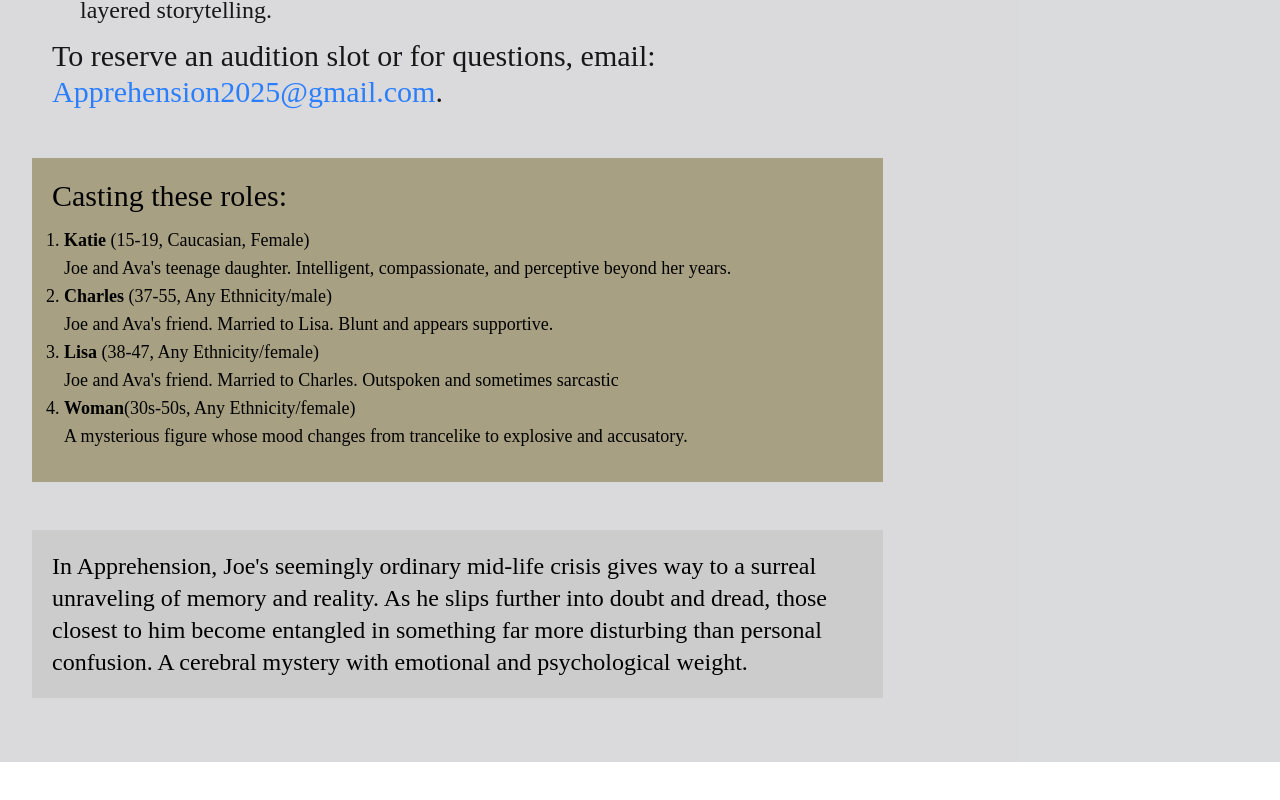
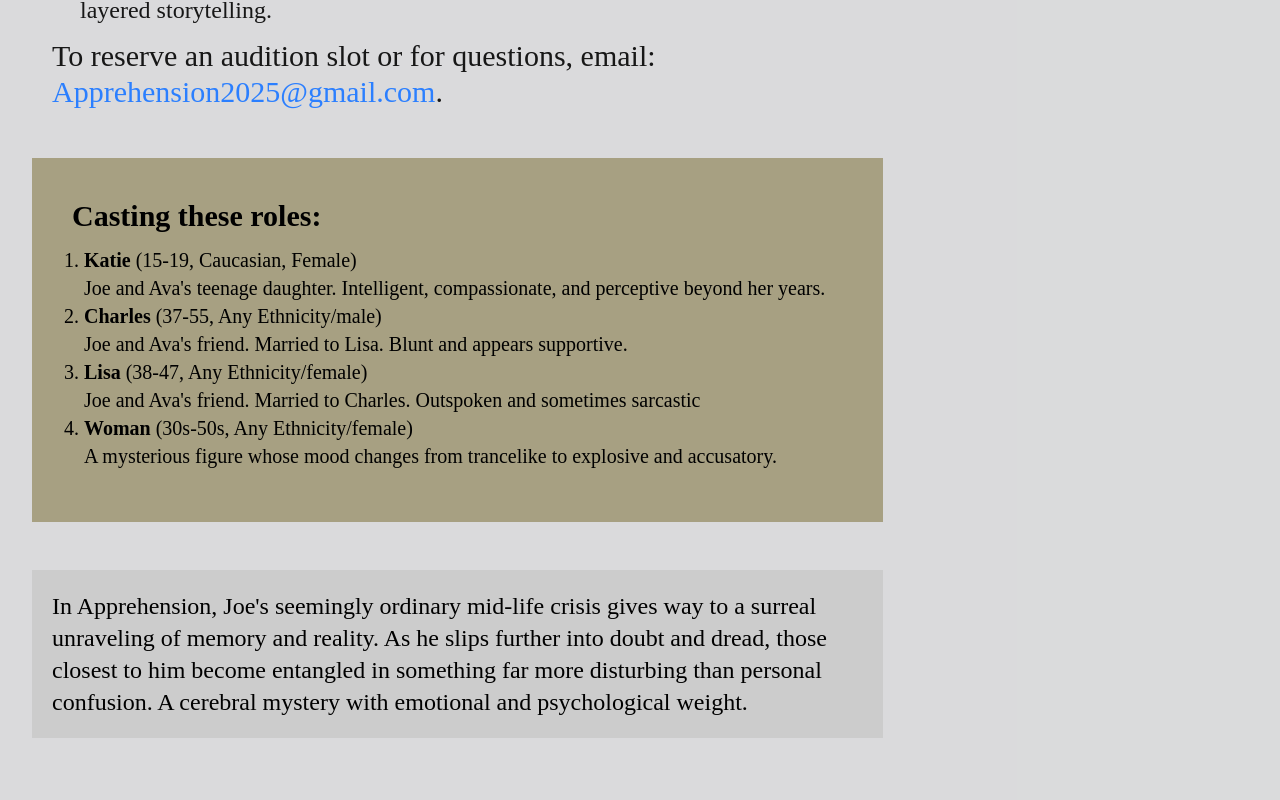
Before and after one commit to lbdeyo/apprehensionplay, a Next.js app: page /audition in a window 1280 px wide. Shown: the part 893-1693 px from the top of the page. Before the commit the page ends 1655 px from the top, so only its background shows below. Built offline with nearby package versions, Linux system fonts and the light colour scheme; a web font is replaced by a local one.

Commit message:
adjusting layout again

```diff
--- a/app/audition/page.tsx
+++ b/app/audition/page.tsx
@@ -62,8 +62,8 @@ export default function Audition() {
                     </div>
                 </section>
 
-                <div className="w-full md:max-w-[70%] p-5 bg-[#a7a082] text-black text-lg">
-                    <h1 className="text-3xl">Casting  these roles:</h1>
+                <div className="w-full md:max-w-[70%] p-10  bg-[#a7a082] text-black text-xl">
+                    <h1 className="text-3xl"><strong>Casting these roles:</strong></h1>
 
                     <ol className="list-decimal p-3 ">
                         <li><strong>Katie</strong> (15-19, Caucasian, Female)
@@ -73,7 +73,7 @@ export default function Audition() {
                             <p>Joe and Ava's friend. Married to Lisa. Blunt and appears supportive.</p></li>
                         <li><strong>Lisa</strong> (38-47, Any Ethnicity/female)
                             <p>Joe and Ava's friend. Married to Charles. Outspoken and sometimes sarcastic</p></li>
-                        <li><strong>Woman</strong>(30s-50s, Any Ethnicity/female)
+                        <li><strong>Woman</strong> (30s-50s, Any Ethnicity/female)
                             <p>A mysterious figure whose mood changes from trancelike to explosive and accusatory.</p></li>
 
                     </ol>
```
